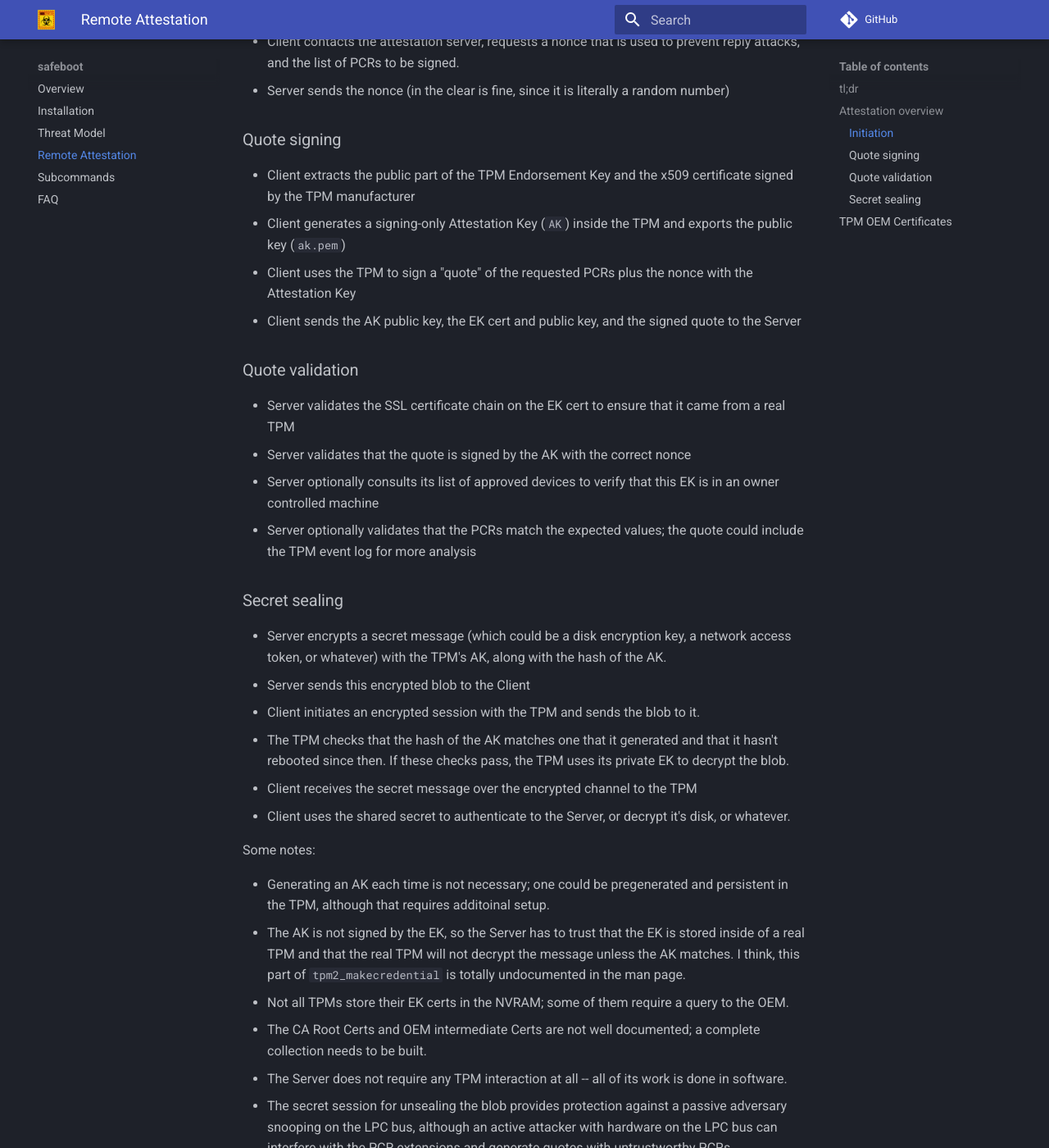
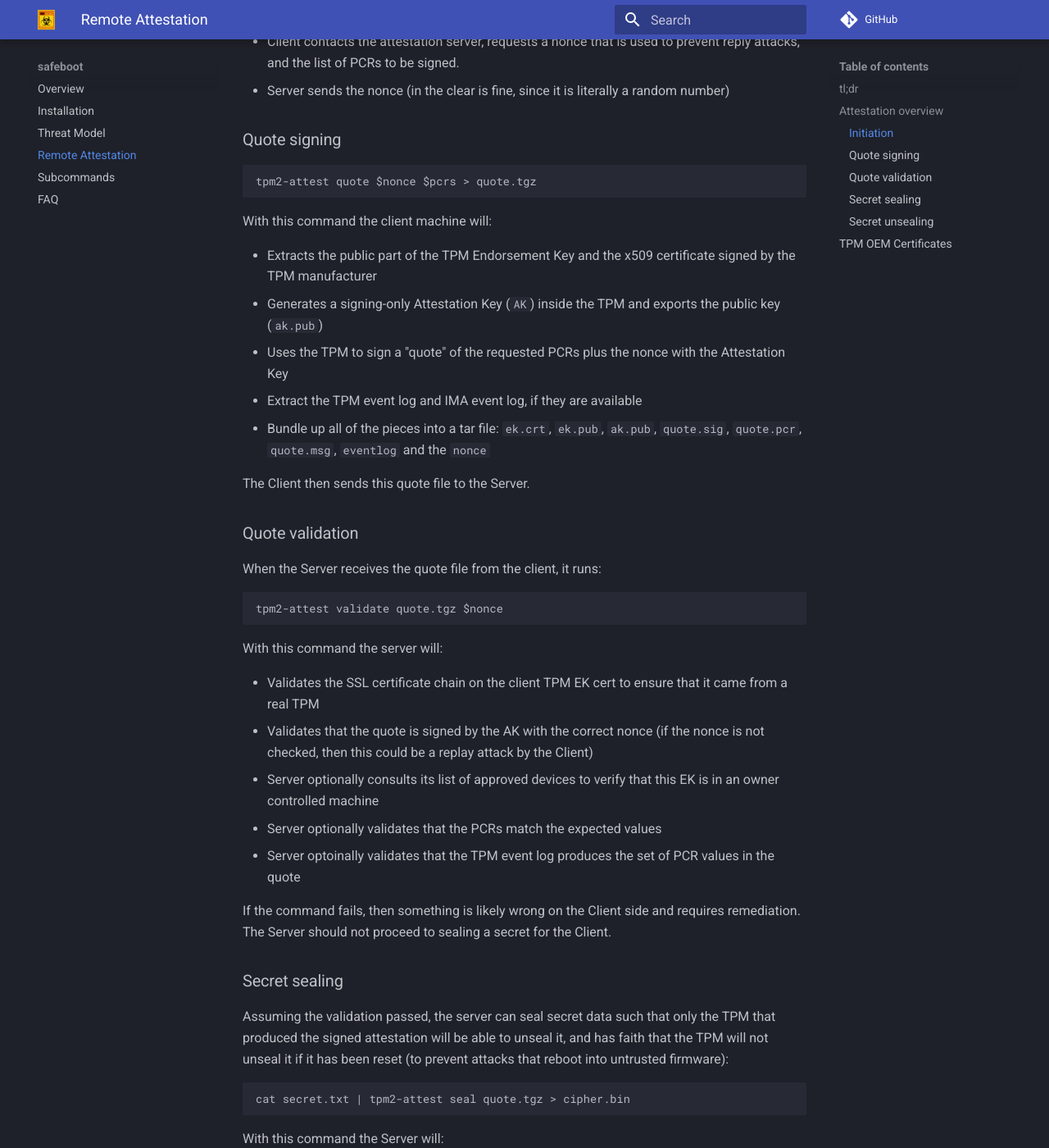
Before and after one commit to osresearch/safeboot, an MkDocs documentation site: the page built from docs/attestation.md, in a window 1280 px wide and 1400 px high, scrolled down 1449 px. Shown: the whole window at 82% size. Built offline with MkDocs 1.6.1 and Material for MkDocs 9.7.7, drawn with Linux system fonts in a browser that asks for light colours; comment, search, counter and statistics services are not loaded; some of the changed text lies outside the part shown.

Commit message:
attestation: more worked examples

````diff
--- a/docs/attestation.md
+++ b/docs/attestation.md
@@ -51,27 +51,74 @@ The protocol between the client and the server goes in four phases: communicatio
 * Server sends the nonce (in the clear is fine, since it is literally a random number)
 
 ### Quote signing
+```
+tpm2-attest quote $nonce $pcrs > quote.tgz
+```
 
-* Client extracts the public part of the TPM Endorsement Key and the x509 certificate signed by the TPM manufacturer
-* Client generates a signing-only Attestation Key (`AK`) inside the TPM and exports the public key (`ak.pem`)
-* Client uses the TPM to sign a "quote" of the requested PCRs plus the nonce with the Attestation Key
-* Client sends the AK public key, the EK cert and public key, and the signed quote to the Server
+With this command the client machine will:
+
+* Extracts the public part of the TPM Endorsement Key and the x509 certificate signed by the TPM manufacturer
+* Generates a signing-only Attestation Key (`AK`) inside the TPM and exports the public key (`ak.pub`)
+* Uses the TPM to sign a "quote" of the requested PCRs plus the nonce with the Attestation Key
+* Extract the TPM event log and IMA event log, if they are available
+* Bundle up all of the pieces into a tar file: `ek.crt`, `ek.pub`, `ak.pub`, `quote.sig`, `quote.pcr`, `quote.msg`, `eventlog` and the `nonce`
+
+The Client then sends this quote file to the Server.
 
 ### Quote validation
+When the Server receives the quote file from the client, it runs:
+```
+tpm2-attest validate quote.tgz $nonce
+```
 
-* Server validates the SSL certificate chain on the EK cert to ensure that it came from a real TPM
-* Server validates that the quote is signed by the AK with the correct nonce
+With this command the server will:
+
+* Validates the SSL certificate chain on the client TPM EK cert to ensure that it came from a real TPM
+* Validates that the quote is signed by the AK with the correct nonce (if the nonce is not checked, then this could be a replay attack by the Client)
 * Server optionally consults its list of approved devices to verify that this EK is in an owner controlled machine
-* Server optionally validates that the PCRs match the expected values; the quote could include the TPM event log for more analysis
+* Server optionally validates that the PCRs match the expected values
+* Server optoinally validates that the TPM event log produces the set of
+PCR values in the quote
+
+If the command fails, then something is likely wrong on the Client side
+and requires remediation.  The Server should not proceed to sealing a
+secret for the Client.
 
 ### Secret sealing
 
-* Server encrypts a secret message (which could be a disk encryption key, a network access token, or whatever) with the TPM's AK, along with the hash of the AK.
-* Server sends this encrypted blob to the Client
-* Client initiates an encrypted session with the TPM and sends the blob to it.
+Assuming the validation passed, the server can seal secret data such
+that only the TPM that produced the signed attestation will be able to
+unseal it, and has faith that the TPM will not unseal it if it has been
+reset (to prevent attacks that reboot into untrusted firmware):
+
+```
+cat secret.txt | tpm2-attest seal quote.tgz > cipher.bin
+```
+
+With this command the Server will:
+
+* Encrypt a secret message (which could be a disk encryption key, a network access token, or whatever) with the TPM's EK, along with the hash of the AK.
+
+The Server then sends this encrypted blob to the Client.
+
+### Secret unsealing
+Once the Client receives the sealed blob from the Server, it attempts
+to unseal it with the Attestation Key context that is left over from the
+initial quote signing:
+
+```
+cat cipher.bin | tpm2-attest unseal ak.ctx > secret.txt
+```
+
+With this command, the Client and TPM will:
+
+* Initiates an encrypted session with the TPM and sends the blob to it.
 * The TPM checks that the hash of the AK matches one that it generated and that it hasn't rebooted since then. If these checks pass, the TPM uses its private EK to decrypt the blob.
 * Client receives the secret message over the encrypted channel to the TPM
-* Client uses the shared secret to authenticate to the Server, or decrypt it's disk, or whatever.
+
+At this point the Client can use the shared secret to authenticate to
+the Server, a network, or decrypt it's disk, or whatever.  The TPM is
+no longer involved.
 
 Some notes:
 
@@ -87,3 +134,6 @@ totally undocumented in the man page.
 ## TPM OEM Certificates
 
 TODO: catalog a list of them and how to maintain the `/path/to/certs`
+
+The `/etc/safeboot/refresh-certs` will use its list of OEM certificate URLs
+to rebuild the CA directory in `/etc/safeboot/certs/`.
````
